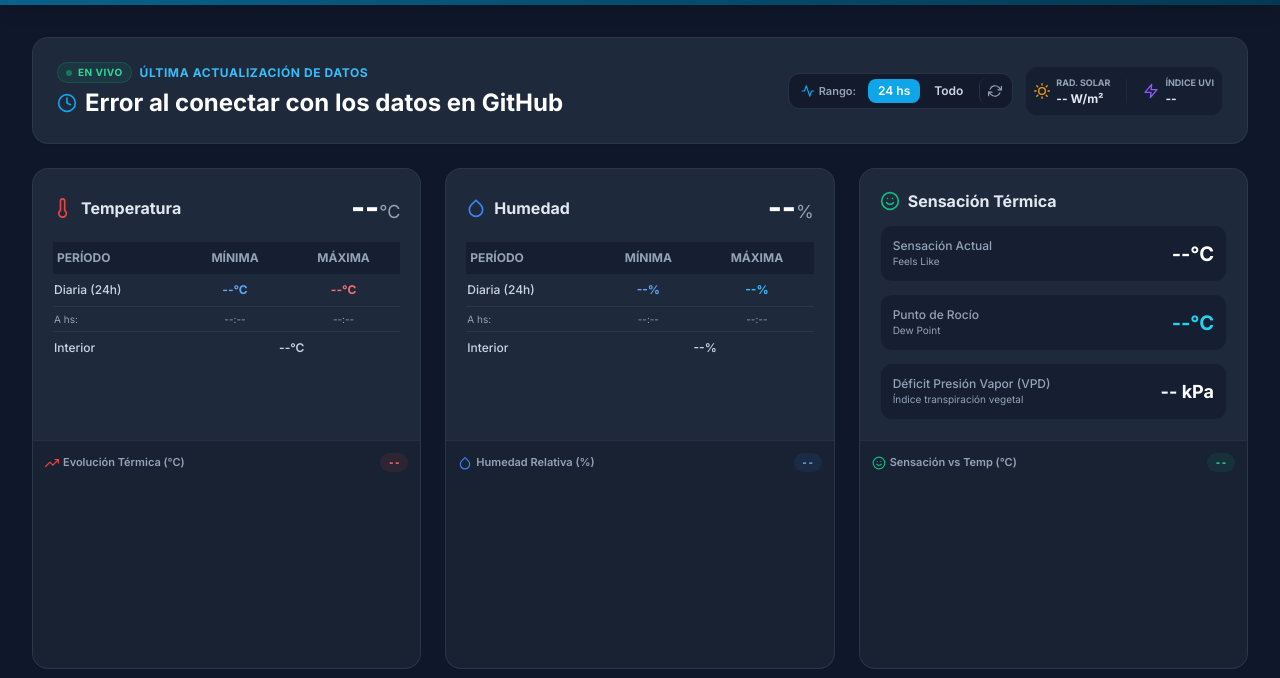
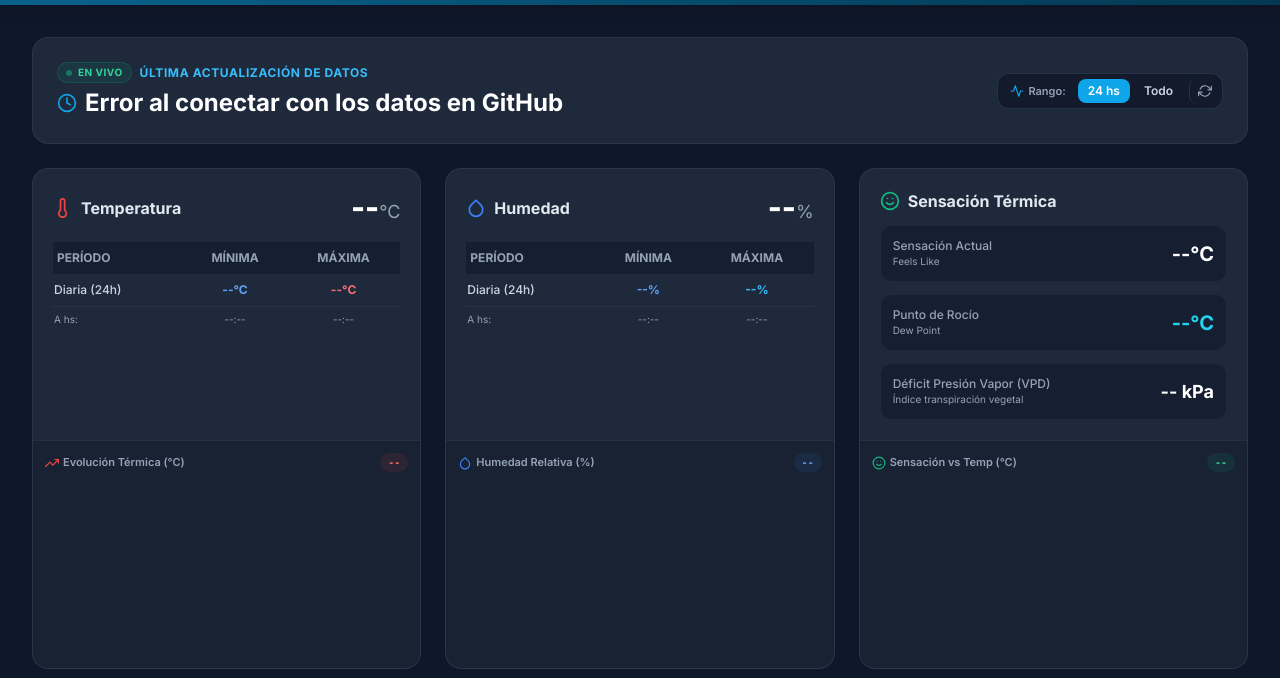
Before and after one commit to intasalta/ema_5085mm, a plain HTML site: page index.html in a window 1280 px wide. Shown: the part 122-800 px from the top of the page. Drawn offline with nearby package versions, Linux system fonts and the light colour scheme; no server answers.

Commit message:
Update index.html

```diff
--- a/index.html
+++ b/index.html
@@ -144,24 +144,7 @@
           </button>
         </div>
 
-        <!-- Indicador solar / astronómico -->
-        <div class="hidden lg:flex items-center gap-4 text-xs text-slate-600 dark:text-slate-300 bg-slate-50 dark:bg-slate-900/50 p-2 rounded-xl border border-slate-100 dark:border-slate-800">
-          <div class="flex items-center gap-1.5">
-            <i data-feather="sun" class="h-4 w-4 text-amber-500"></i>
-            <div>
-              <p class="text-[9px] uppercase font-bold text-slate-400">Rad. Solar</p>
-              <p id="badge-solar-top" class="font-bold text-slate-700 dark:text-slate-200">-- W/m²</p>
-            </div>
-          </div>
-          <div class="h-6 w-px bg-slate-200 dark:bg-slate-800"></div>
-          <div class="flex items-center gap-1.5">
-            <i data-feather="zap" class="h-4 w-4 text-violet-500"></i>
-            <div>
-              <p class="text-[9px] uppercase font-bold text-slate-400">Índice UVI</p>
-              <p id="badge-uvi-top" class="font-bold text-slate-700 dark:text-slate-200">--</p>
-            </div>
-          </div>
-        </div>
+
       </div>
     </div>
 
@@ -197,10 +180,6 @@
                 <td id="table-temp-min-time" class="py-1 text-center">--:--</td>
                 <td id="table-temp-max-time" class="py-1 text-center">--:--</td>
               </tr>
-              <tr>
-                <td class="py-2 font-medium">Interior</td>
-                <td id="table-temp-in" colspan="2" class="py-2 text-center text-slate-600 dark:text-slate-300 font-semibold">--°C</td>
-              </tr>
             </tbody>
           </table>
         </div>
@@ -247,10 +226,6 @@
                 <td class="py-1">A hs:</td>
                 <td id="table-hum-min-time" class="py-1 text-center">--:--</td>
                 <td id="table-hum-max-time" class="py-1 text-center">--:--</td>
-              </tr>
-              <tr>
-                <td class="py-2 font-medium">Interior</td>
-                <td id="table-hum-in" colspan="2" class="py-2 text-center text-slate-600 dark:text-slate-300 font-semibold">--%</td>
               </tr>
             </tbody>
           </table>
@@ -964,10 +939,6 @@
         if (elMinTTime) elMinTTime.innerText = minT.timeStr;
         if (elMaxTTime) elMaxTTime.innerText = maxT.timeStr;
       }
-      const elTempIn = document.getElementById('table-temp-in');
-      if (elTempIn && latest.indoorTemp !== null) {
-        elTempIn.innerText = `${latest.indoorTemp.toFixed(1)}°C`;
-      }
 
       // 6.2 Humedad
       const cardHum = document.getElementById('card-hum-val');
@@ -990,10 +961,6 @@
         if (elMinHTime) elMinHTime.innerText = minH.timeStr;
         if (elMaxHTime) elMaxHTime.innerText = maxH.timeStr;
       }
-      const elHumIn = document.getElementById('table-hum-in');
-      if (elHumIn && latest.indoorHum !== null) {
-        elHumIn.innerText = `${Math.round(latest.indoorHum)}%`;
-      }
 
       // 6.3 Sensación Térmica, Punto de Rocío y VPD
       const cardFeels = document.getElementById('card-feels-val');
@@ -1037,11 +1004,9 @@
 
       // 6.5 Radiación Solar & UV
       const elSolarCur = document.getElementById('solar-cur-val');
-      const elSolarTop = document.getElementById('badge-solar-top');
       if (latest.solar !== null) {
         const solVal = `${Math.round(latest.solar)} W/m²`;
         if (elSolarCur) elSolarCur.innerText = solVal;
-        if (elSolarTop) elSolarTop.innerText = solVal;
       }
       const solars24 = ultimas24.map(r => r.solar).filter(v => v !== null);
       if (solars24.length > 0) {
@@ -1051,12 +1016,10 @@
       }
 
       const elUviCur = document.getElementById('uvi-cur-val');
-      const elUviTop = document.getElementById('badge-uvi-top');
       const elUviDesc = document.getElementById('uvi-desc-val');
       if (latest.uvi !== null) {
         const uviVal = latest.uvi.toString();
         if (elUviCur) elUviCur.innerText = uviVal;
-        if (elUviTop) elUviTop.innerText = uviVal;
         if (elUviDesc) {
           const u = parseFloat(latest.uvi);
           if (u <= 2) { elUviDesc.innerText = 'Bajo'; elUviDesc.className = 'text-[11px] px-2 py-0.5 rounded-md font-semibold font-mono bg-emerald-500/10 text-emerald-600 dark:text-emerald-400'; }
```
